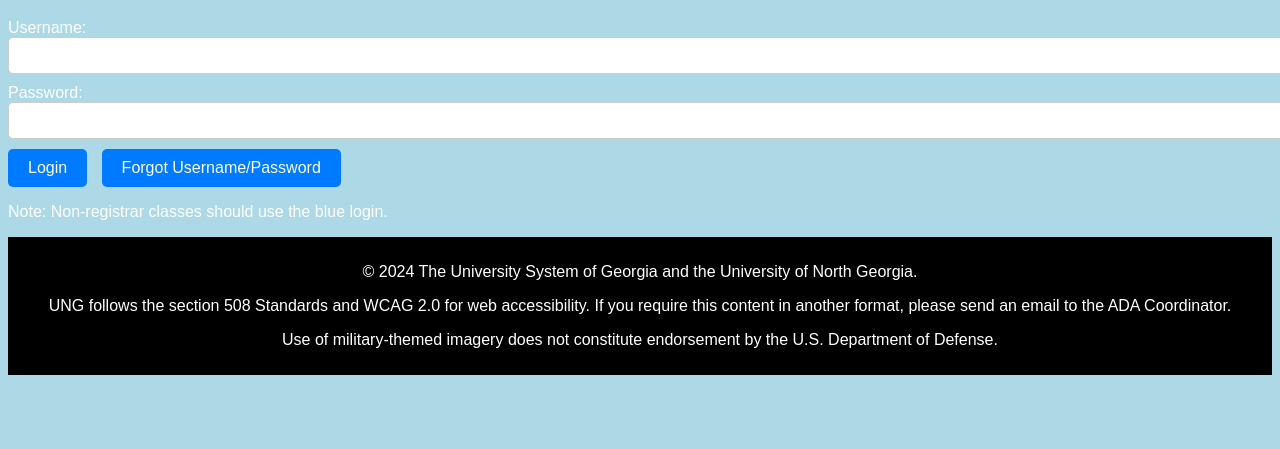
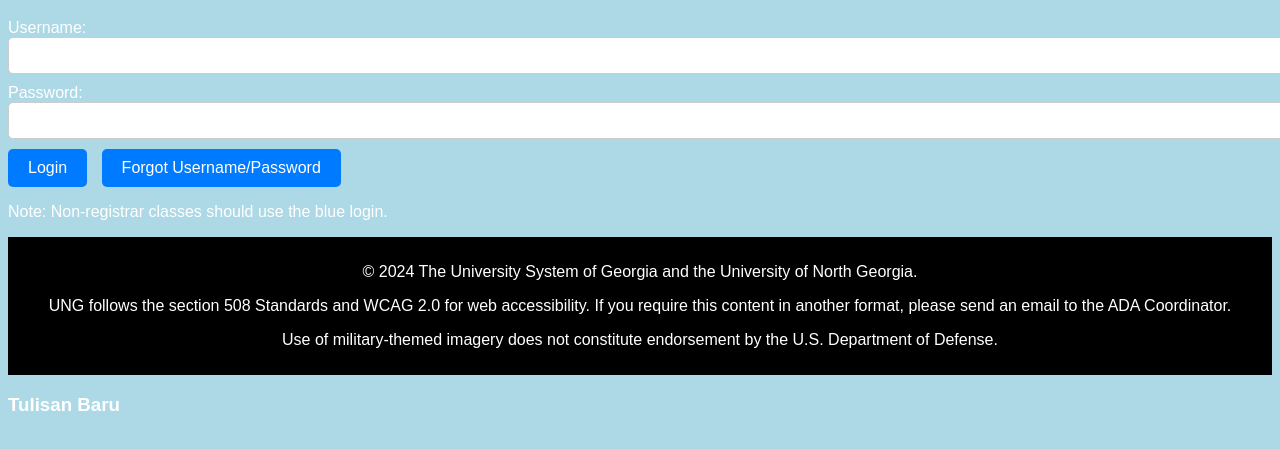
Before and after one commit to JraDipa/Frontend, a plain HTML site: page index.html in a window 1280 px wide. Shown: the part 61-510 px from the top of the page. Drawn offline with Linux system fonts and the light colour scheme.

Commit message:
third commit

```diff
--- a/index.html
+++ b/index.html
@@ -33,5 +33,9 @@
         U.S. Department of Defense.
       </p>
     </footer>
+
+    <div class="container">
+      <h3>Tulisan Baru</h3>
+    </div>
   </body>
 </html>
```
